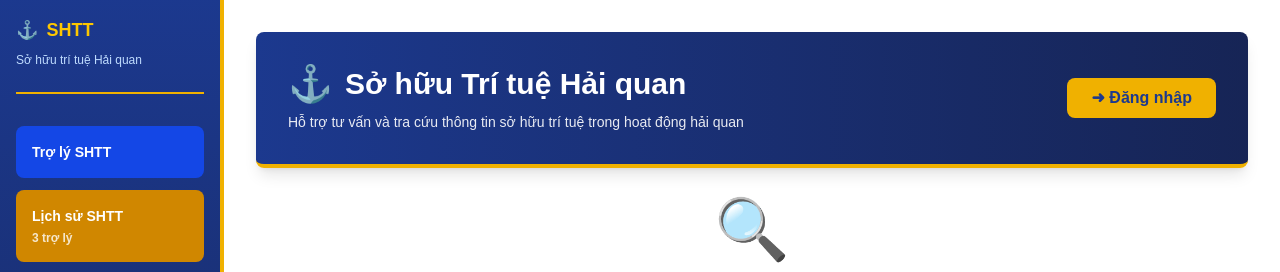
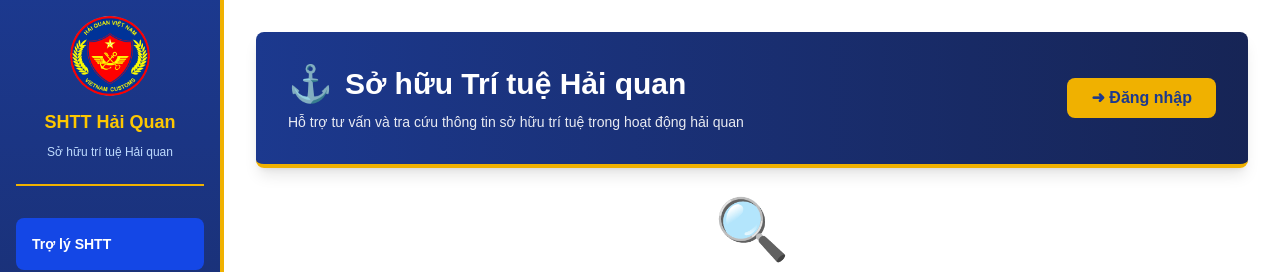
Before and after one commit to Bonitohd1/hai-quan-ip-bot, a Next.js app: page / in a window 1280 px wide. Shown: the top 272 px of the page. Built offline with nearby package versions, Linux system fonts and the light colour scheme; no server answers.

Commit message:
feat: add Vietnam Customs logo to sidebar

```diff
--- a/components/Sidebar.tsx
+++ b/components/Sidebar.tsx
@@ -1,5 +1,6 @@
 'use client';
 import Link from 'next/link';
+import Image from 'next/image';
 import { useRouter, usePathname } from 'next/navigation';
 import UserMenuButton from './UserMenuButton';
 
@@ -55,9 +56,18 @@
   return (
     <aside className="w-56 bg-gradient-to-b from-blue-900 to-blue-950 text-white h-screen p-4 border-r-4 border-yellow-500 overflow-y-auto fixed left-0 top-0">
       {/* Logo */}
-      <div className="mb-8 pb-6 border-b-2 border-yellow-500">
-        <h2 className="font-bold text-lg flex items-center gap-2 text-yellow-400">
-          <span>⚓</span> SHTT
+      <div className="mb-8 pb-6 border-b-2 border-yellow-500 text-center">
+        <div className="flex justify-center mb-3">
+          <Image
+            src="/logoHQdaxoanen.png"
+            alt="Logo Hải Quan Việt Nam"
+            width={80}
+            height={80}
+            className="rounded-full"
+          />
+        </div>
+        <h2 className="font-bold text-lg text-yellow-400">
+          SHTT Hải Quan
         </h2>
         <p className="text-xs text-blue-200 mt-2">Sở hữu trí tuệ Hải quan</p>
       </div>
```
Also changed, not shown: public/logoHQdaxoanen.png (added).
